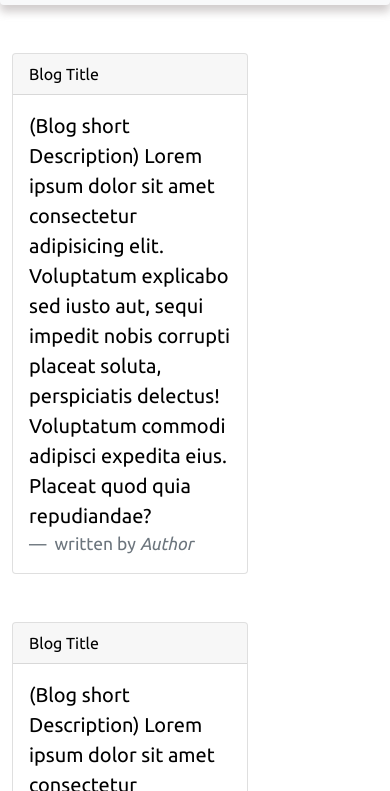
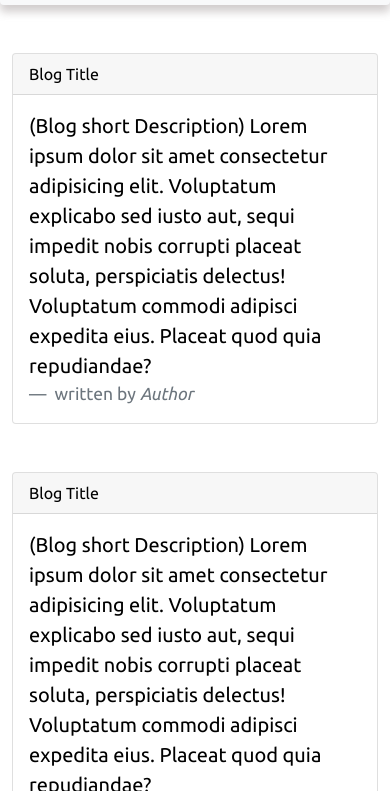
Before and after one commit to devSouvik/navbar, a plain HTML site: page index.html in a window 390 px wide. Shown: the part 53-844 px from the top of the page. Drawn offline with nearby package versions, Linux system fonts and the light colour scheme; a script that the page names is missing.

Commit message:
screen sizing problem solved

```diff
--- a/index.html
+++ b/index.html
@@ -141,7 +141,7 @@
 
     <div class="container">
       <div class="row">
-        <div class="col-8" id="crd">
+        <div class="col-lg-8 col-md-12 col-xs-12 col-12" id="crd">
           <a href="https://www.google.com">
             <div class="card my-5">
               <div class="card-header">Blog Title </div>
@@ -201,8 +201,8 @@
               </div>
             </div>
           </a>
+        </div>
           <!-- col ends -->
-        </div>
         <div class="col-4 d-none d-md-block">
           <div class="container py-5">
             <h4>Recomended genres</h4>
```
